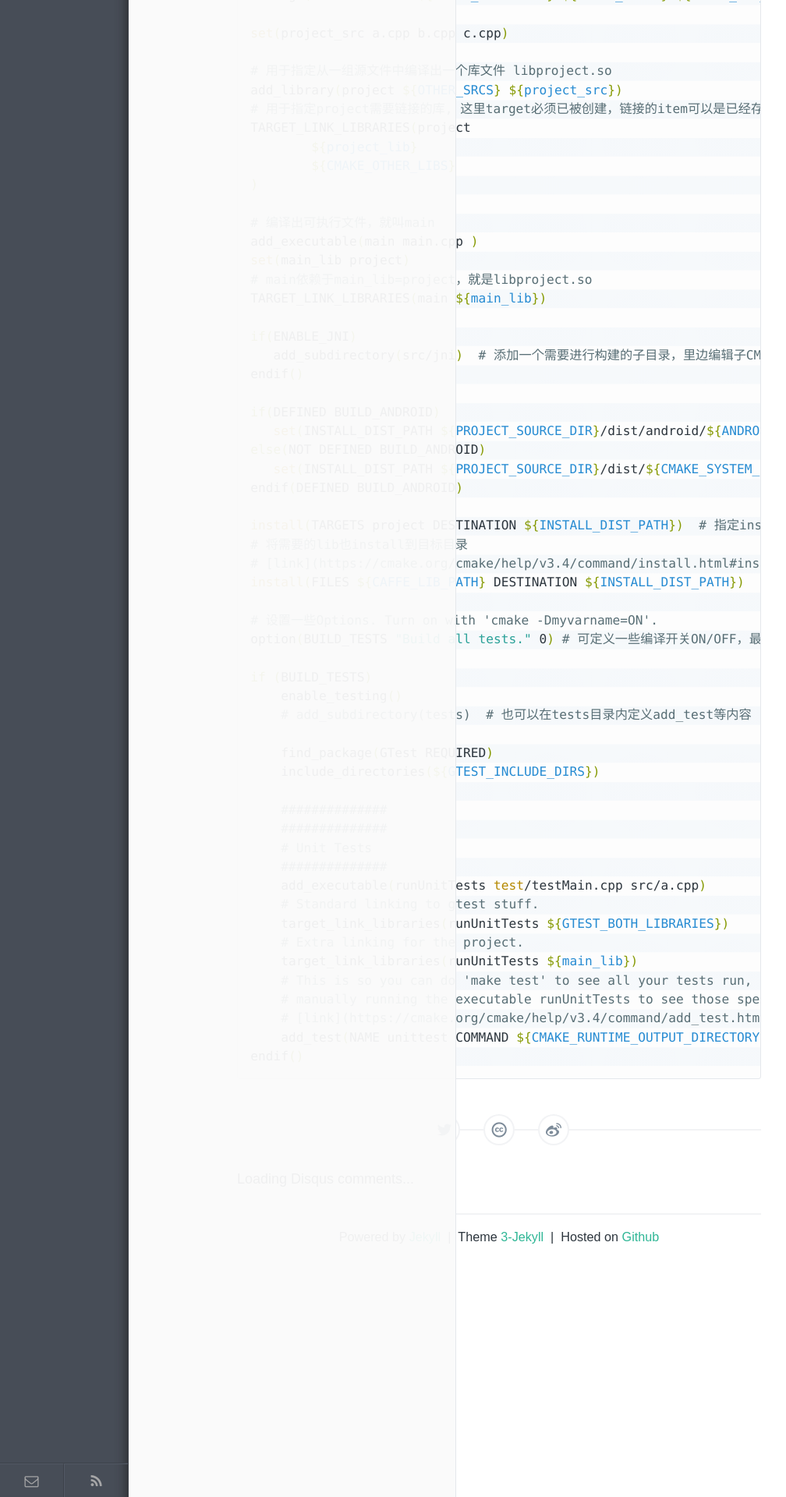
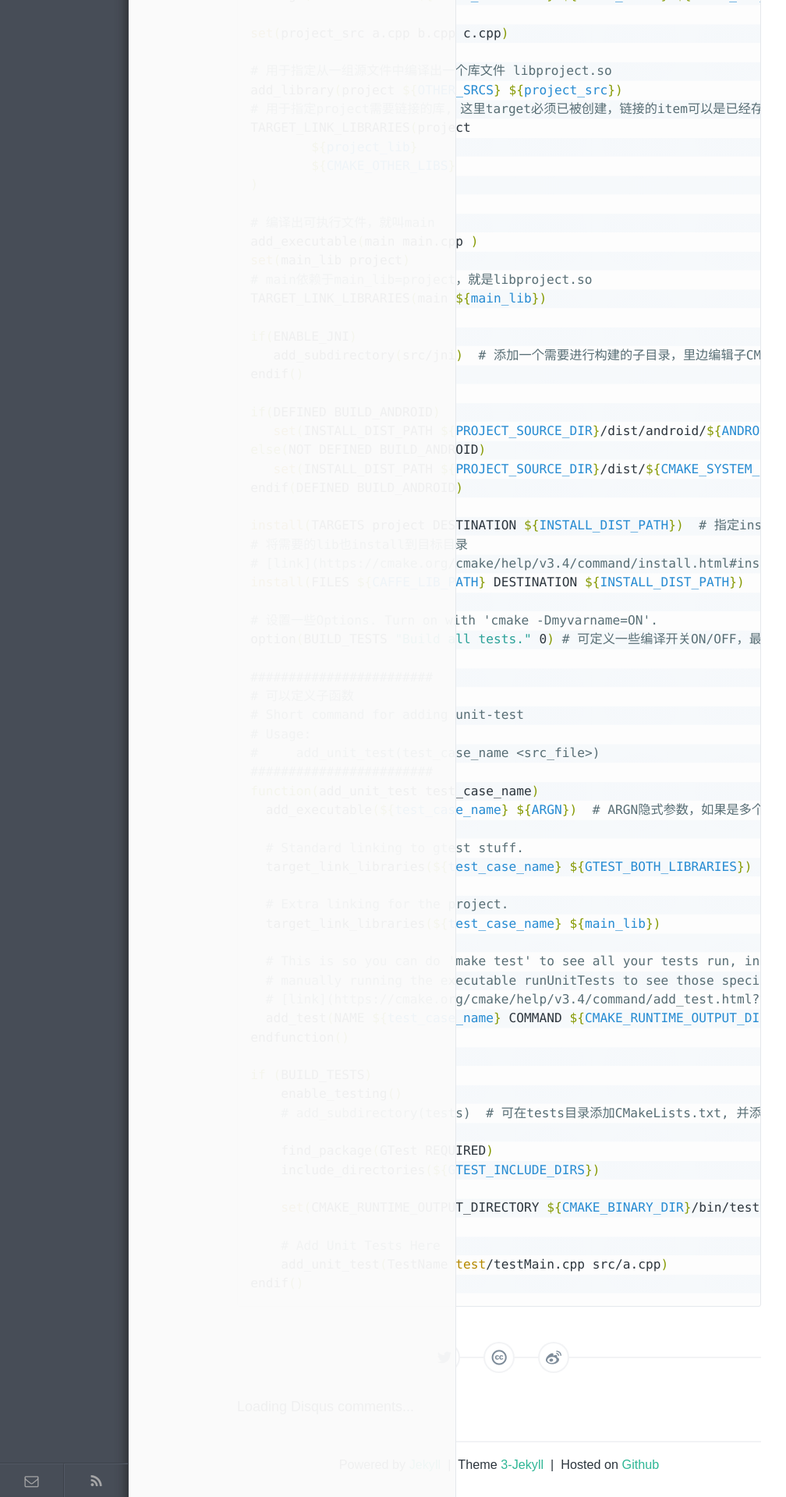
Before and after one commit to wykvictor/wykvictor.github.io, a Jekyll site: the page built from _posts/resources/2016-01-27-CMake-Cheatsheet.md, in a window 1280 px wide. Shown: the part 1566-3486 px from the top of the page at 78% size, without its empty margins (0-1008 px from the left). Built offline with Jekyll 4.4.1, drawn with Linux system fonts in a browser that asks for light colours; comment, search, counter and statistics services are not loaded.

Commit message:
add cmake function

```diff
--- a/_posts/resources/2016-01-27-CMake-Cheatsheet.md
+++ b/_posts/resources/2016-01-27-CMake-Cheatsheet.md
@@ -97,25 +97,37 @@ install(FILES ${CAFFE_LIB_PATH} DESTINATION ${INSTALL_DIST_PATH})
 # 设置一些Options. Turn on with 'cmake -Dmyvarname=ON'.
 option(BUILD_TESTS "Build all tests." 0) # 可定义一些编译开关ON/OFF，最后给出默认值如0
 
+########################
+# 可以定义子函数
+# Short command for adding unit-test
+# Usage:
+#     add_unit_test(test_case_name <src_file>)
+########################
+function(add_unit_test test_case_name)
+  add_executable(${test_case_name} ${ARGN})  # ARGN隐式参数，如果是多个src_file参数
+
+  # Standard linking to gtest stuff.
+  target_link_libraries(${test_case_name} ${GTEST_BOTH_LIBRARIES})
+
+  # Extra linking for the project.
+  target_link_libraries(${test_case_name} ${main_lib})
+
+  # This is so you can do 'make test' to see all your tests run, instead of
+  # manually running the executable runUnitTests to see those specific tests.
+  # [link](https://cmake.org/cmake/help/v3.4/command/add_test.html?highlight=add_test)
+  add_test(NAME ${test_case_name} COMMAND ${CMAKE_RUNTIME_OUTPUT_DIRECTORY}/${test_case_name})
+endfunction()
+
 if (BUILD_TESTS)
     enable_testing()
-    # add_subdirectory(tests)  # 也可以在tests目录内定义add_test等内容
+    # add_subdirectory(tests)  # 可在tests目录添加CMakeLists.txt, 并添加以下add_test等内容
 
     find_package(GTest REQUIRED)
     include_directories(${GTEST_INCLUDE_DIRS})
 
-    ##############
-    ##############
-    # Unit Tests
-    ##############
-    add_executable(runUnitTests test/testMain.cpp src/a.cpp)
-    # Standard linking to gtest stuff.
-    target_link_libraries(runUnitTests ${GTEST_BOTH_LIBRARIES})
-    # Extra linking for the project.
-    target_link_libraries(runUnitTests ${main_lib})
-    # This is so you can do 'make test' to see all your tests run, instead of
-    # manually running the executable runUnitTests to see those specific tests.
-    # [link](https://cmake.org/cmake/help/v3.4/command/add_test.html?highlight=add_test)
-    add_test(NAME unittest COMMAND ${CMAKE_RUNTIME_OUTPUT_DIRECTORY}/runUnitTests)
+    set(CMAKE_RUNTIME_OUTPUT_DIRECTORY ${CMAKE_BINARY_DIR}/bin/test)  # 放到test目录
+
+    # Add Unit Tests Here
+    add_unit_test(TestName test/testMain.cpp src/a.cpp)
 endif()
 {% endhighlight %}
```
